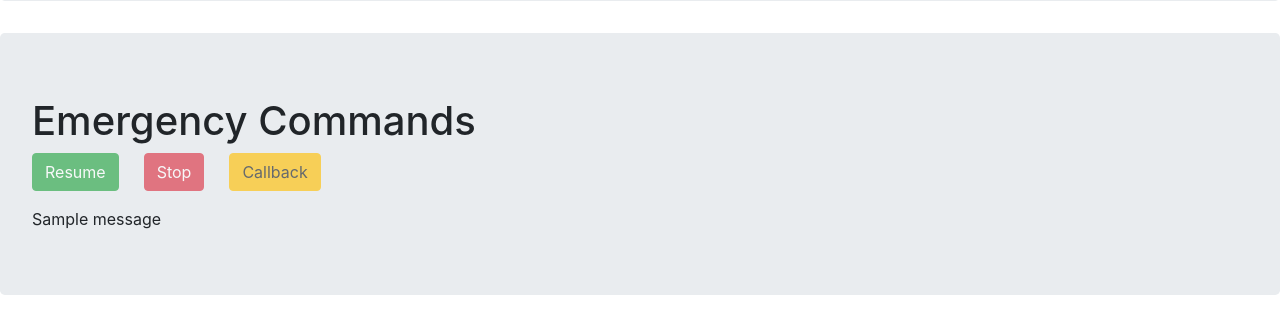
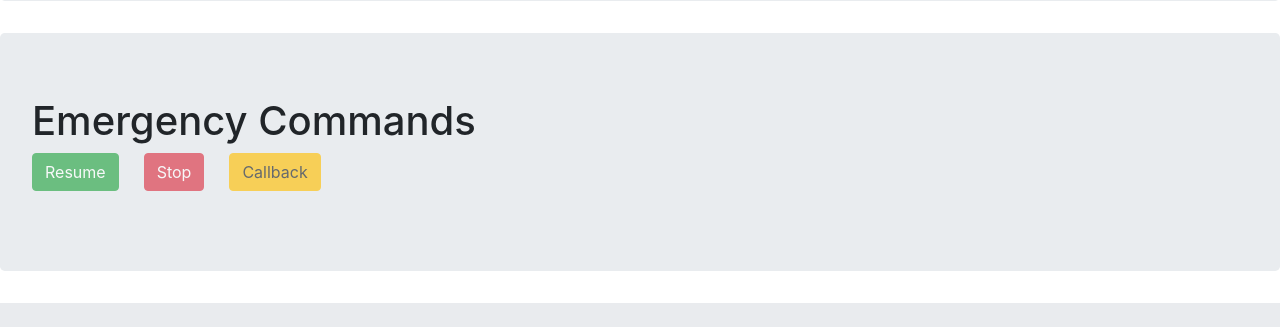
Before and after one commit to ZeroSum24/System-Design-Project-2018, a Flask app: page /view in a window 1280 px wide. Shown: the part 565-892 px from the top of the page. After the commit the page ends 868 px from the top, so only its background shows below. Run offline with Flask 2, Linux system fonts and the light colour scheme; tables that the repository leaves empty hold one stand-in row (values such as "Sample post"); one stand-in notice (Sample message) is shown; parts of the project's set-up code (start-up, migrations or seed data) failed here and were passed over; some libraries are stand-ins or nearby versions.

Commit message:
No more log messages

```diff
--- a/spam/spam/templates/index.html
+++ b/spam/spam/templates/index.html
@@ -160,10 +160,9 @@
       {% endif %}
       </div>
 
-        <!--TODO: remove the flashed message-->
-        {% for message in get_flashed_messages() %}
+        <!--{% for message in get_flashed_messages() %}
         <div class=flash>{{ message }}</div>
-        {% endfor %}
+        {% endfor %}-->
 
 
         <!-- Optional JavaScript -->
--- a/spam/spam/templates/login.html
+++ b/spam/spam/templates/login.html
@@ -28,12 +28,14 @@
   </form>
 </div>
 <div class="row form-signin" text-center>
+  <a href="{{ url_for('report') }}" class="btn btn-lg btn-outline-light btn-block" role="button">Report Problem</a>
+
   {% if error %}
   <div class="alert alert-warning alert-block" role="alert">
     <strong>Error:</strong> {{ error }}
   </div>
   {% endif %}
-  <a href="{{ url_for('report') }}" class="btn btn-lg btn-outline-light btn-block" role="button">Report Problem</a>
+
 </div>
 </div>
 
```
